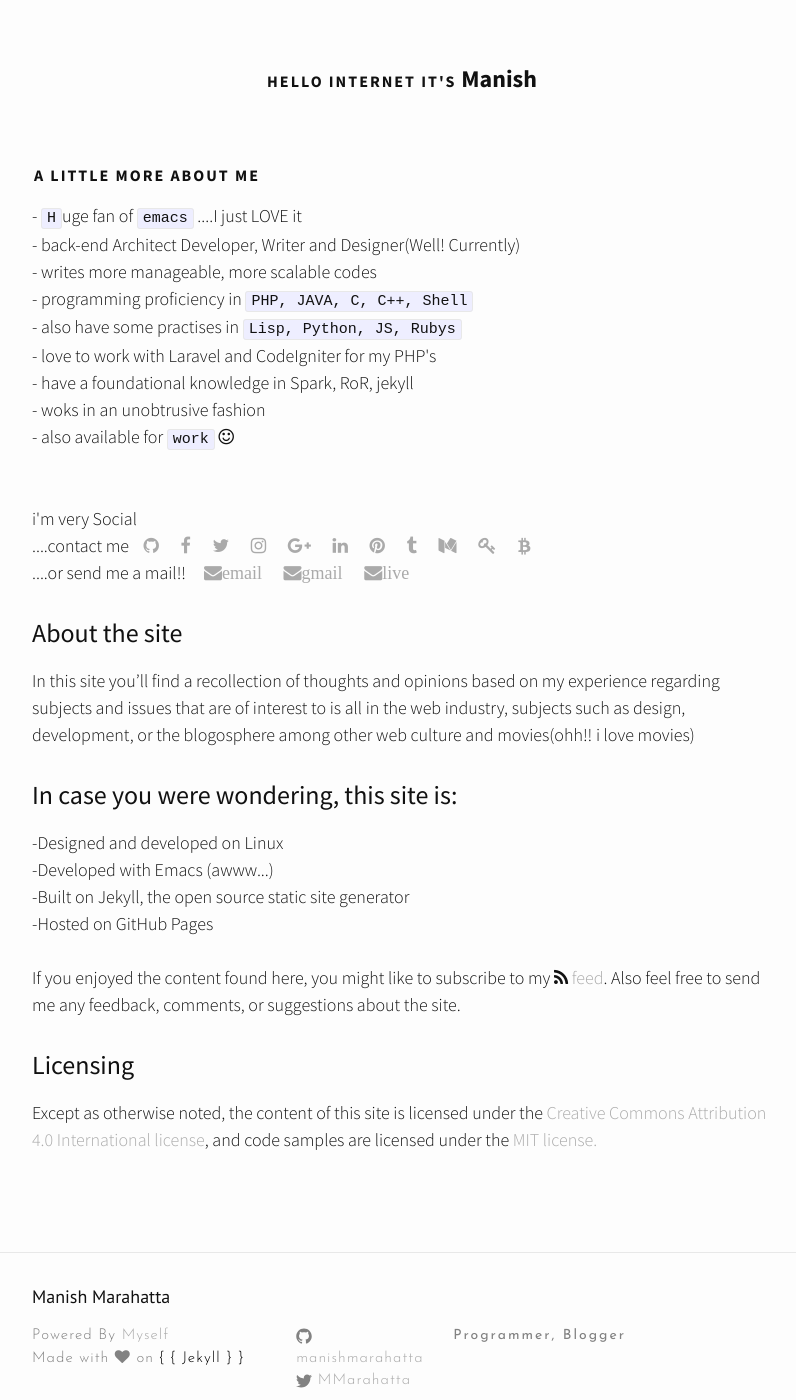
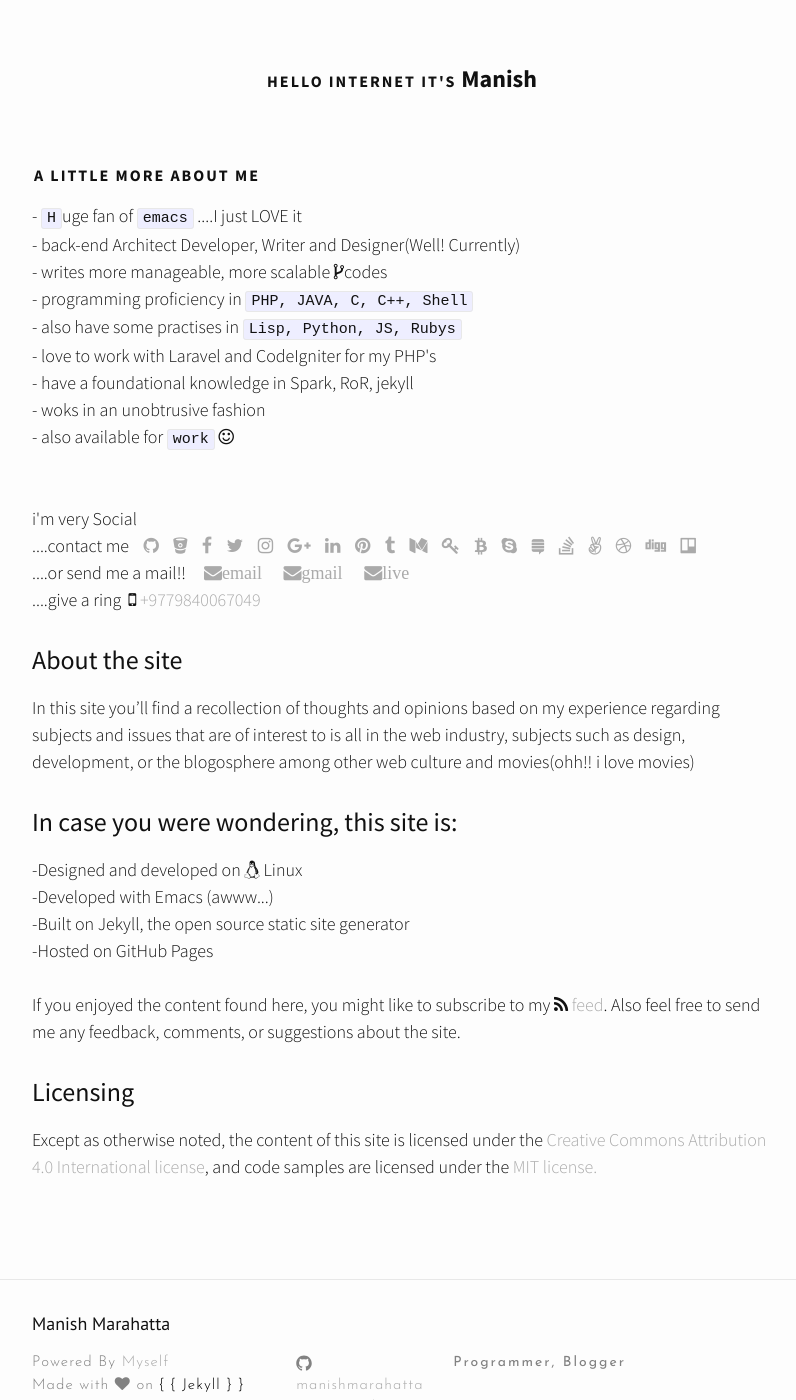
Before and after one commit to manishmarahatta/manishmarahatta.github.io, a Jekyll site: the page built from about.md, in a window 1280 px wide and 1400 px high, scrolled down 562 px. Shown: the whole window, without its empty margins (238-1034 px from the left). Built offline with Jekyll 4.4.1, drawn with Linux system fonts in a browser that asks for light colours; nearby versions of some CDN libraries.

Commit message:
updated links as well as favicons

```diff
--- a/_posts/2015-09-30-automatic-answer-checker.markdown
+++ b/_posts/2015-09-30-automatic-answer-checker.markdown
@@ -9,4 +9,4 @@ author: "Manish Marahatta"
 
 An automatic answer checker application that checks and marks written answers similar to a human being. This software application is built to check subjective answers in an online examination and allocate marks to the user after verifying the answer. The system requires you to store the original answer for the system. This facility is provided to the admin. The admin may insert questions and respective subjective answers in the system. These answers are stored as notepad files. When a user takes the test he is provided with questions and area to type his answers. Once the user enters his/her answers the system then compares this answer to original answer written in database and allocates marks accordingly. Both the answers need not be exactly same word to word. The system consists if in build artificial intelligence sensors that verify answers and allocate marks accordingly as good as a human being.
 
-... you can [get my project here]({{ site.url }}/assets/answer_checker.zip)
+... you can &nbsp;<i class="fa fa-file-zip-o"></i>[get my project here]({{ site.url }}/assets/answer_checker.zip)
--- a/about.md
+++ b/about.md
@@ -18,7 +18,7 @@ permalink: /about/
 
       - <code class="highlighter-rouge">H</code>uge fan of <code class="highlighter-rouge">emacs</code> ....I just LOVE it<br>
       - back-end Architect Developer, Writer and Designer(Well! Currently)<br>
-      - writes more manageable, more scalable codes<br>
+      - writes more manageable, more scalable <i class="fa fa-code-fork"></i>codes<br>
       - programming proficiency in <code class="highlighter-rouge">PHP, JAVA, C, C++, Shell</code><br>
       - also have some practises in <code class="highlighter-rouge">Lisp, Python, JS, Rubys</code><br>
       - love to work with Laravel and CodeIgniter for my PHP's<br>
@@ -31,30 +31,40 @@ permalink: /about/
   </div><br><br>
   i'm very Social<br>
   ....contact me&nbsp; &nbsp;
-  <a href="http://github.com/manishmarahatta"><i class="fa fa-github"></i></a>&nbsp; &nbsp; &nbsp;
-  <a href="http://facebook.com/manish.biohazard"><i class="fa fa-facebook"></i></a>&nbsp; &nbsp; &nbsp;
-  <a href="http://twitter.com/MMarahatta"><i class="fa fa-twitter"></i></a>&nbsp; &nbsp; &nbsp;
-  <a href="http://instagram.com/marahattamanish"><i class="fa fa-instagram"></i></a>&nbsp; &nbsp; &nbsp;
-  <a href="https://plus.google.com/+ManishMarahatta"><i class="fa fa-google-plus"></i></a>&nbsp; &nbsp; &nbsp;
-  <a href="https://np.linkedin.com/in/manish-marahatta-137591b5"><i class="fa fa-linkedin"></i></a>&nbsp; &nbsp; &nbsp;
-  <a href="https://www.pinterest.com/manishmarahatta"><i class="fa fa-pinterest"></i></a>&nbsp; &nbsp; &nbsp;
-  <a href="https://www.tumblr.com/blog/mmarahatta"><i class="fa fa-tumblr"></i></a>&nbsp; &nbsp; &nbsp;
-  <a href="https://medium.com/@manishmarahatta"><i class="fa fa-medium"></i></a>&nbsp; &nbsp; &nbsp;
-  <a href="#"><i class="fa fa-key"></i></a>&nbsp; &nbsp; &nbsp;
-  <a href="https://www.coinbase.com/manishmarahatta"><i class="fa fa-bitcoin"></i></a>&nbsp; &nbsp; &nbsp;<br>
+  <a href="http://github.com/manishmarahatta"><i class="fa fa-github"></i></a>&nbsp; &nbsp;
+  <a href="https://bitbucket.org/manishmarahatta/"><i class="fa fa-bitbucket"></i></a>&nbsp; &nbsp;
+  <a href="http://facebook.com/manish.biohazard"><i class="fa fa-facebook"></i></a>&nbsp; &nbsp;
+  <a href="http://twitter.com/MMarahatta"><i class="fa fa-twitter"></i></a>&nbsp; &nbsp;
+  <a href="http://instagram.com/marahattamanish"><i class="fa fa-instagram"></i></a>&nbsp; &nbsp;
+  <a href="https://plus.google.com/+ManishMarahatta"><i class="fa fa-google-plus"></i></a>&nbsp; &nbsp;
+  <a href="https://np.linkedin.com/in/manish-marahatta-137591b5"><i class="fa fa-linkedin"></i></a>&nbsp; &nbsp;
+  <a href="https://www.pinterest.com/manishmarahatta"><i class="fa fa-pinterest"></i></a>&nbsp; &nbsp;
+  <a href="https://www.tumblr.com/blog/mmarahatta"><i class="fa fa-tumblr"></i></a>&nbsp; &nbsp;
+  <a href="https://medium.com/@manishmarahatta"><i class="fa fa-medium"></i></a>&nbsp; &nbsp;
+  <a href="#"><i class="fa fa-key"></i></a>&nbsp; &nbsp;
+  <a href="https://www.coinbase.com/manishmarahatta"><i class="fa fa-bitcoin"></i></a>&nbsp; &nbsp;
+  <a href="skype:ma-nish?call"><i class="fa fa-skype"></i></a>&nbsp; &nbsp;
+  <a href="http://stackexchange.com/users/6066133/manish-marahatta"><i class="fa fa-stack-exchange"></i></a>&nbsp; &nbsp;
+  <a href="http://stackoverflow.com/users/4736335/manish-marahatta"><i class="fa fa-stack-overflow"></i></a>&nbsp; &nbsp;
+  <a href="https://angel.co/mmarahatta"><i class="fa fa-angellist"></i></a>&nbsp; &nbsp;
+  <a href="https://dribbble.com/MMarahatta"><i class="fa fa-dribbble"></i></a>&nbsp; &nbsp;
+  <a href="http://digg.com/u/manishmarahatta"><i class="fa fa-digg"></i></a>&nbsp; &nbsp;
+  <a href="https://trello.com/manishmarahatta"><i class="fa fa-trello"></i></a>&nbsp; &nbsp; &nbsp;
+  <br>
 
 
 
   ....or send me a mail!!&nbsp; &nbsp; &nbsp;<a href="mailto:me@manishmarahatta.com.np"><i class="fa fa-envelope">email</i></a>&nbsp; &nbsp; &nbsp;
   <a href="mailto:manishmarahatta1996@gmail.com"><i class="fa fa-envelope">gmail</i></a>&nbsp; &nbsp; &nbsp;
-  <a href="mailto:marahattamanish1996@live.com"><i class="fa fa-envelope">live</i></a>&nbsp; &nbsp; &nbsp;<br><br>
+  <a href="mailto:marahattamanish1996@live.com"><i class="fa fa-envelope">live</i></a>&nbsp; &nbsp; &nbsp;<br>
+  ....give a ring &nbsp;<i class="fa fa-mobile-phone"></i>&nbsp;<a href="tel:+9779840067049">+9779840067049</a><br><br>
 <h3>About the site</h3>
 
 In this site you’ll find a recollection of thoughts and opinions based on my experience regarding subjects and issues that are of interest to is all in the web industry, subjects such as design, development, or the blogosphere among other web culture and movies(ohh!! i love movies)<br><br>
 
 <h3>In case you were wondering, this site is:</h3>
 
-    -Designed and developed on Linux<br>
+    -Designed and developed on <i class="fa fa-linux"></i>&nbsp;Linux<br>
     -Developed with Emacs (awww...)<br>
     -Built on Jekyll, the open source static site generator<br>
     -Hosted on GitHub Pages<br><br>
```
Also changed, not shown: _posts/2016-01-28-college-enquiry-chat-bot.markdown (+1 -1 lines).
